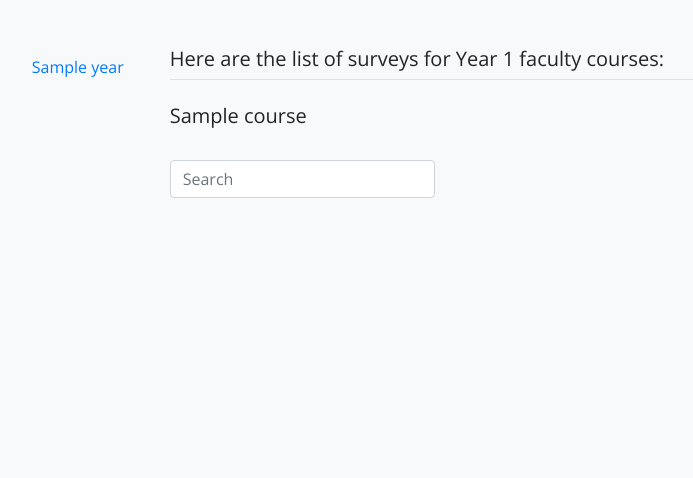
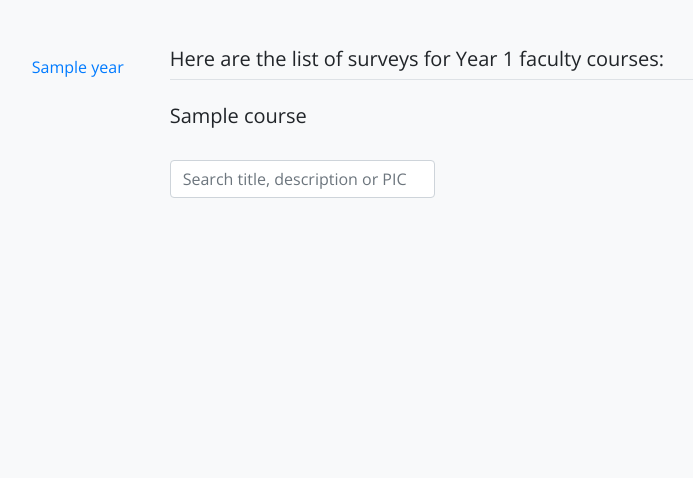
Before and after one commit to mdrhmn/fcsit-survey-app, a Django app: template main/templates/home.html in a window 1280 px wide. Shown: the part 444-922 px from the top of the page, without its empty margins (119-812 px from the left). Run offline with Django 3.2, Linux system fonts and the light colour scheme; the template is opened without the code that fills it: values that come from a table or form of the project are taken from there, others are empty; tables that the repository leaves empty hold one stand-in row (values such as "Sample post"); some libraries are stand-ins or nearby versions.

Commit message:
Fixed search bar scope bug where the search input for particular course tab accidentally applies to the whole page

```diff
--- a/main/admin.py
+++ b/main/admin.py
@@ -14,9 +14,13 @@
 
 @admin.register(Survey)
 class Survey(DescriptionAdmin):
-    list_display = ('title', 'year', 'course_code', 'link', 'approved')
+    list_display = ('title', 'id', 'year', 'course_code', 'get_course_name', 'link', 'approved')
     list_filter = ('course_code', 'year')
     # ordering = ("district_name",)
+
+    def get_course_name(self, obj):
+        return obj.course_code.name
+    get_course_name.short_description = 'Course Name'  # Renames column head
 
     def get_name(self, obj):
         return obj.title
--- a/main/static/js/home.js
+++ b/main/static/js/home.js
@@ -72,20 +72,23 @@
     $("#survey-description-main .note-resizebar").removeClass("note-resizebar")
     $('#survey-description-main .note-editable').attr('contenteditable', false);
 
+
     $(".accordion_search_bar").on("keypress click input", function () {
-
+        let search_id = $(this).attr('id');
+        console.log(search_id)
         let input = $(this).val();
         input = input.toLowerCase();
-        let x = document.getElementsByClassName('survey_title');
+        let x = $('.card.' + search_id + ' span.survey_title') // document.getElementsByClassName("survey_title") // document.getElementsByClassName('survey_title')
         let y = document.getElementsByClassName('summernote');
-        let z = document.getElementsByClassName('form-control PIC_name')
+        let z = document.getElementsByClassName('PIC_name')
 
         for (i = 0; i < x.length; i++) {
             if (!x[i].innerHTML.toLowerCase().includes(input) && !y[i].innerHTML.toLowerCase().includes(input) && !z[i].value.toLowerCase().includes(input)) {
                 // console.log(x[i].innerHTML.toLowerCase());
                 // console.log(y[i].innerHTML.toLowerCase())
                 // console.log(z[i].innerHTML.toLowerCase())
-
+                // console.log('---' + i)
+                // console.log(x[i].parentNode.parentNode.parentNode.parentNode.parentNode.id)
                 $("#" + x[i].parentNode.parentNode.parentNode.parentNode.parentNode.id).hide()
             }
             else {
@@ -98,3 +101,7 @@
         }
     });
 });
+
+$(function () {
+    $('[data-toggle="tooltip"]').tooltip()
+})
--- a/main/templates/home.html
+++ b/main/templates/home.html
@@ -98,8 +98,8 @@
                             <div class="form-group">
                                 <div class="row">
                                     <div class="col-md-4">
-                                        <input class="form-control accordion_search_bar" type="search"
-                                            placeholder="Search" aria-label="Search">
+                                        <input class="form-control accordion_search_bar" id="{{ course.code }}" type="search"
+                                            placeholder="Search title, description or PIC name" aria-label="Search">
                                     </div>
                                     <div class="col"></div>
                                 </div>
@@ -109,7 +109,7 @@
 
                                 {% for survey in survey_list %}
                                 {% if survey.year.year == 1 and survey.course_code.code == course.code and survey.approved == True %}
-                                <div class="card" id="{{ survey.id }}">
+                                <div class="card {{ course.code }}" id="{{ survey.id }}">
                                     <div class="card-header">
                                         <div class="row justify-content-between">
                                             <div class="col-md-6">
@@ -208,8 +208,8 @@
                             <div class="form-group">
                                 <div class="row">
                                     <div class="col-md-4">
-                                        <input class="form-control accordion_search_bar" type="search"
-                                            placeholder="Search" aria-label="Search">
+                                        <input class="form-control accordion_search_bar" id="{{ course.code }}" type="search"
+                                            placeholder="Search title, description or PIC name" aria-label="Search">
                                     </div>
                                     <div class="col"></div>
                                 </div>
@@ -219,7 +219,7 @@
 
                                 {% for survey in survey_list %}
                                 {% if survey.year.year == 1 and survey.course_code.code == course.code and survey.approved == True %}
-                                <div class="card" id="{{ survey.id }}">
+                                <div class="card {{ course.code }}" id="{{ survey.id }}">
                                     <div class="card-header">
                                         <div class="row justify-content-between">
                                             <div class="col-md-6">
@@ -353,8 +353,8 @@
                             <div class="form-group">
                                 <div class="row">
                                     <div class="col-md-4">
-                                        <input class="form-control accordion_search_bar" type="search"
-                                            placeholder="Search" aria-label="Search">
+                                        <input class="form-control accordion_search_bar" id="{{ course.code }}" type="search"
+                                            placeholder="Search title, description or PIC name" aria-label="Search">
                                     </div>
                                     <div class="col"></div>
                                 </div>
@@ -364,7 +364,7 @@
 
                                 {% for survey in survey_list %}
                                 {% if survey.year.year == 2 and survey.course_code.code == course.code and survey.approved == True %}
-                                <div class="card" id="{{ survey.id }}">
+                                <div class="card {{ course.code }}" id="{{ survey.id }}">
                                     <div class="card-header">
                                         <!-- <h6 class="mb-0">
                                             <span data-toggle="collapse" data-target="#collapse{{ survey.id }}"
@@ -471,8 +471,8 @@
                             <div class="form-group">
                                 <div class="row">
                                     <div class="col-md-4">
-                                        <input class="form-control accordion_search_bar" type="search"
-                                            placeholder="Search" aria-label="Search">
+                                        <input class="form-control accordion_search_bar" id="{{ course.code }}" type="search"
+                                            placeholder="Search title, description or PIC name" aria-label="Search">
                                     </div>
                                     <div class="col"></div>
                                 </div>
@@ -482,7 +482,7 @@
 
                                 {% for survey in survey_list %}
                                 {% if survey.year.year == 2 and survey.course_code.code == course.code and survey.approved == True %}
-                                <div class="card" id="{{ survey.id }}">
+                                <div class="card {{ course.code }}" id="{{ survey.id }}">
                                     <div class="card-header">
                                         <!-- <h6 class="mb-0">
                                             <span data-toggle="collapse" data-target="#collapse{{ survey.id }}"
@@ -616,8 +616,8 @@
                             <div class="form-group">
                                 <div class="row">
                                     <div class="col-md-4">
-                                        <input class="form-control accordion_search_bar" type="search"
-                                            placeholder="Search" aria-label="Search">
+                                        <input class="form-control accordion_search_bar" id="{{ course.code }}" type="search"
+                                            placeholder="Search title, description or PIC name" aria-label="Search">
                                     </div>
                                     <div class="col"></div>
                                 </div>
@@ -627,7 +627,7 @@
 
                                 {% for survey in survey_list %}
                                 {% if survey.year.year == 3 and survey.course_code.code == course.code and survey.approved == True %}
-                                <div class="card" id="{{ survey.id }}">
+                                <div class="card {{ course.code }}" id="{{ survey.id }}">
                                     <div class="card-header">
                                         <!-- <h6 class="mb-0">
                                             <span data-toggle="collapse" data-target="#collapse{{ survey.id }}"
@@ -734,8 +734,8 @@
                             <div class="form-group">
                                 <div class="row">
                                     <div class="col-md-4">
-                                        <input class="form-control accordion_search_bar" type="search"
-                                            placeholder="Search" aria-label="Search">
+                                        <input class="form-control accordion_search_bar" id="{{ course.code }}" type="search"
+                                            placeholder="Search title, description or PIC name" aria-label="Search">
                                     </div>
                                     <div class="col"></div>
                                 </div>
@@ -745,7 +745,7 @@
 
                                 {% for survey in survey_list %}
                                 {% if survey.year.year == 3 and survey.course_code.code == course.code and survey.approved == True %}
-                                <div class="card" id="{{ survey.id }}">
+                                <div class="card {{ course.code }}" id="{{ survey.id }}">
                                     <div class="card-header">
                                         <!-- <h6 class="mb-0">
                                             <span data-toggle="collapse" data-target="#collapse{{ survey.id }}"
```
